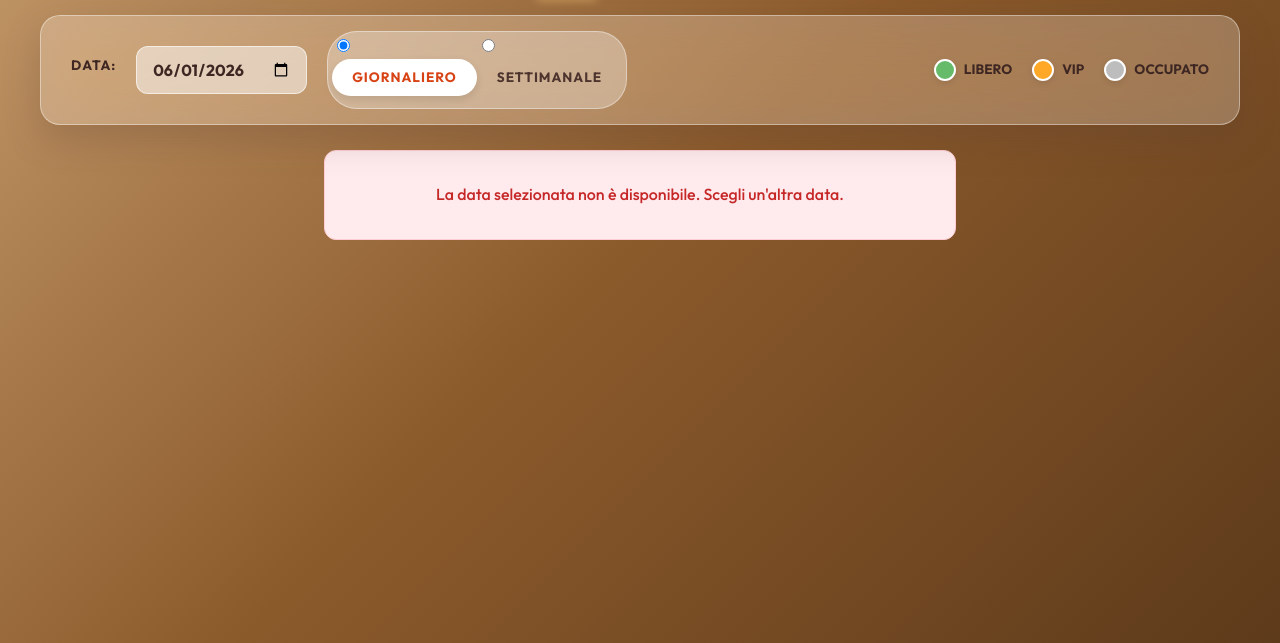
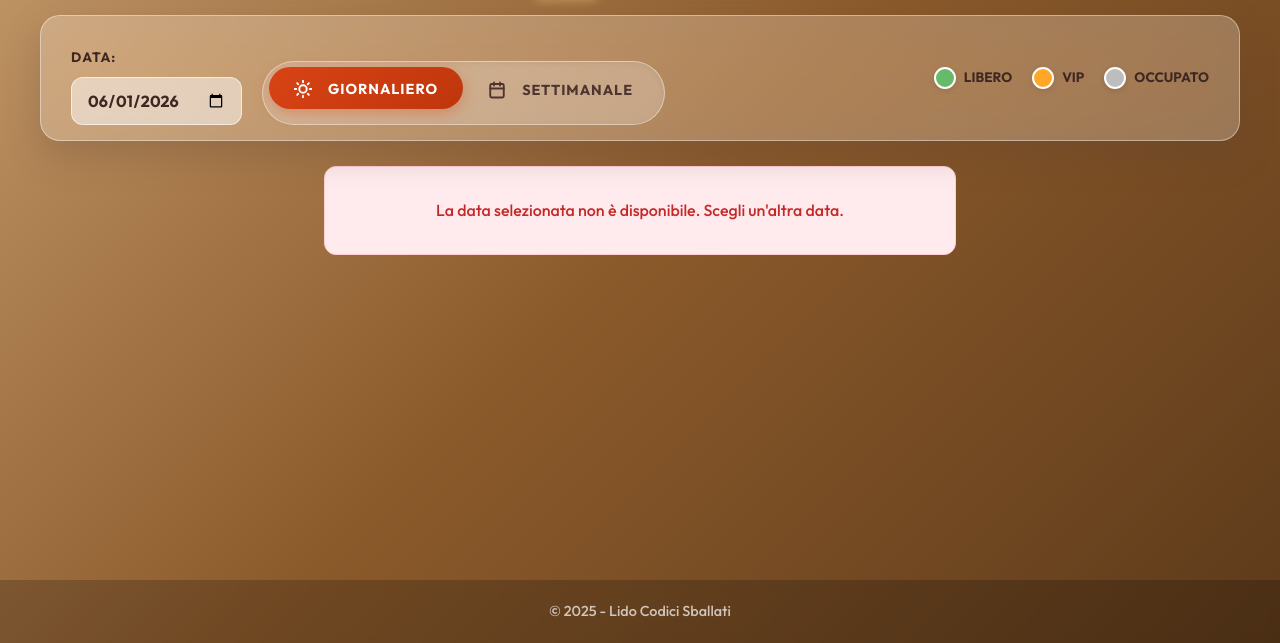
Before and after one commit to DavideDelli/ProgettoOmbrelloni, a PHP site: page /mappa.php in a window 1280 px wide. Shown: the part 157-800 px from the top of the page. Run offline with PHP 8.4, Linux system fonts and the light colour scheme; the visitor is signed in with stand-in values (Sample User, id 1); data that the repository does not hold is empty.

Commit message:
grafica pt3

```diff
--- a/admin/partials/header.php
+++ b/admin/partials/header.php
@@ -77,7 +77,7 @@
         <a href="index.php">Dashboard</a>
         <a href="gestione_tariffe.php">Gestione Tariffe</a>
         <a href="gestione_date.php">Gestione Date</a>
-        <a href="../index.php" target="_blank">Vedi Sito</a>
+        <a href="../index.php" target="_blank">Torna Al Sito</a>
         <a href="logout.php">Logout</a>
     </nav>
     <main>
--- a/assets/css/stile.css
+++ b/assets/css/stile.css
@@ -95,6 +95,8 @@
 .control-panel {
     display: flex; justify-content: space-between; align-items: center;
     padding: 15px 30px; margin: 15px auto;
+    flex-wrap: wrap; /* Aggiunto per schermi piccoli */
+    gap: 20px;
 }
 
 .glass-panel h1, .glass-panel h2, .glass-panel h3 {
@@ -198,12 +200,70 @@
 .pos-numero-dx .ombrellone-numero { left: 130%; top: 50%; transform: translateY(-50%); }
 .pos-numero-sx .ombrellone-numero { right: 130%; top: 50%; transform: translateY(-50%); }
 
-/* Controlli Mappa */
-.search-group form { display: flex; align-items: center; gap: 20px; }
-.radio-group { background: rgba(255, 255, 255, 0.3); padding: 4px; border-radius: 30px; display: flex; border: 1px solid rgba(255,255,255,0.4); }
-.radio-option span { display: block; padding: 8px 20px; border-radius: 25px; font-size: 0.85rem; font-weight: 600; color: #4e342e; transition: all 0.3s; }
-.radio-option input:checked + span { background: #fff; color: #d84315; box-shadow: 0 4px 10px rgba(0,0,0,0.1); }
-.legend-group { display: flex; gap: 20px; }
+/* Controlli Mappa - MODIFICATO */
+.search-group form { display: flex; align-items: flex-end; gap: 20px; flex-wrap: wrap; }
+
+.radio-group {
+    background: rgba(255, 255, 255, 0.25);
+    padding: 6px;
+    border-radius: 50px;
+    display: inline-flex;
+    border: 1px solid rgba(255,255,255,0.4);
+    box-shadow: inset 0 2px 6px rgba(0,0,0,0.05);
+}
+
+.radio-option { margin: 0; position: relative; cursor: pointer; }
+
+/* Nascondiamo il radio button nativo mantenendo l'accessibilità */
+.radio-option input[type="radio"] {
+    position: absolute;
+    opacity: 0;
+    width: 0;
+    height: 0;
+}
+
+/* Stile del bottone visuale */
+.radio-option span {
+    display: flex;
+    align-items: center;
+    justify-content: center;
+    gap: 8px; /* Spazio tra icona e testo */
+    padding: 10px 24px;
+    border-radius: 40px;
+    font-size: 0.9rem;
+    font-weight: 600;
+    color: #4e342e;
+    transition: all 0.3s cubic-bezier(0.25, 0.8, 0.25, 1);
+    white-space: nowrap;
+}
+
+/* Icone SVG dentro lo span */
+.radio-option span svg {
+    width: 18px;
+    height: 18px;
+    stroke: currentColor;
+    stroke-width: 2.5;
+    fill: none;
+    transition: transform 0.3s ease;
+}
+
+/* Hover */
+.radio-option:hover span {
+    background: rgba(255, 255, 255, 0.15);
+    color: #3e2723;
+}
+.radio-option:hover span svg { transform: scale(1.1); }
+
+/* Stato ATTIVO (Checked) */
+.radio-option input:checked + span {
+    background: linear-gradient(135deg, #d84315, #bf360c);
+    color: #fff;
+    box-shadow: 0 4px 15px rgba(216, 67, 21, 0.35);
+    transform: translateY(-1px);
+}
+
+/* Legenda */
+.legend-group { display: flex; gap: 20px; flex-wrap: wrap; }
 .legend-item { display: flex; align-items: center; gap: 8px; font-weight: 600; font-size: 0.85rem; text-transform: uppercase; color: #3e2723; }
 .legend-box { width: 18px; height: 18px; border-radius: 50%; border: 2px solid #fff; box-shadow: 0 2px 6px rgba(0,0,0,0.1); }
 .legend-box.disponibile { background: #66bb6a; }
--- a/index.php
+++ b/index.php
@@ -23,7 +23,7 @@
     </nav>
     <main>
         <div class="glass-panel" style="text-align: center; padding: 50px 30px; margin-top: 5vh;">
-            <h1 style="font-size: 3rem; margin-bottom: 20px;">LUSSO E RELAX</h1>
+            <h1 style="font-size: 3rem; margin-bottom: 20px;">LIDO CODICI SBALLATI</h1>
             <p style="font-size: 1.3rem; color: #5d4037; margin-bottom: 40px;">
                 La tua oasi esclusiva ti aspetta.
                 <br>Prenota il tuo posto al sole con un click.
--- a/mappa.php
+++ b/mappa.php
@@ -73,6 +73,30 @@
     <meta name="viewport" content="width=device-width, initial-scale=1.0">
     <title>Mappa Spiaggia - Lido Codici Sballati</title>
     <link rel="stylesheet" href="assets/css/stile.css?v=<?= time() ?>">
+    <style>
+        /* FIX DEFINITIVO CENTRATURA BUTTONS */
+        .radio-option span {
+            display: flex !important;
+            align-items: center !important;
+            justify-content: center !important;
+            height: 42px !important; /* Altezza fissa per il bottone */
+            padding: 0 25px !important; /* Padding solo laterale */
+            box-sizing: border-box !important;
+        }
+
+        /* Spinge fisicamente il contenuto (testo+icona) verso il basso */
+        /* Questo compensa l'effetto ottico del font maiuscolo */
+        .radio-option span svg,
+        .radio-option span {
+             padding-top: 3px !important;
+        }
+
+        .radio-option span svg {
+            margin-right: 8px;
+            margin-top: -1px; /* Micro-adjustment per allineare l'icona al testo */
+            padding-top: 0 !important; /* Reset padding su icona per non raddoppiarlo */
+        }
+    </style>
 </head>
 <body>
 <div class="container">
@@ -87,18 +111,31 @@
     <div class="control-panel">
         <div class="search-group">
             <form method="GET" action="mappa.php">
+                <div>
                     <label for="data_ricerca">DATA:</label>
                     <input type="date" id="data_ricerca" name="data_ricerca" value="<?= htmlspecialchars($data_selezionata) ?>" required onchange="this.form.submit()" />
+                </div>
 
+                <div>
+                     <label style="visibility: hidden;">TIPO:</label> <!-- Spacer Label -->
                     <div class="radio-group">
                         <label class="radio-option">
                             <input type="radio" name="tipo_prenotazione" value="giornaliero" onchange="this.form.submit()" <?= $tipo_prenotazione === 'giornaliero' ? 'checked' : '' ?>>
-                        <span>Giornaliero</span>
+                            <span>
+                                <!-- Icona Sole -->
+                                <svg viewBox="0 0 24 24" width="20" height="20" stroke="currentColor" stroke-width="2" stroke-linecap="round" stroke-linejoin="round"><circle cx="12" cy="12" r="5"></circle><line x1="12" y1="1" x2="12" y2="3"></line><line x1="12" y1="21" x2="12" y2="23"></line><line x1="4.22" y1="4.22" x2="5.64" y2="5.64"></line><line x1="18.36" y1="18.36" x2="19.78" y2="19.78"></line><line x1="1" y1="12" x2="3" y2="12"></line><line x1="21" y1="12" x2="23" y2="12"></line><line x1="4.22" y1="19.78" x2="5.64" y2="18.36"></line><line x1="18.36" y1="5.64" x2="19.78" y2="4.22"></line></svg>
+                                Giornaliero
+                            </span>
                         </label>
                         <label class="radio-option">
                             <input type="radio" name="tipo_prenotazione" value="settimanale" onchange="this.form.submit()" <?= $tipo_prenotazione === 'settimanale' ? 'checked' : '' ?>>
-                        <span>Settimanale</span>
+                            <span>
+                                <!-- Icona Calendario -->
+                                <svg viewBox="0 0 24 24" width="20" height="20" stroke="currentColor" stroke-width="2" stroke-linecap="round" stroke-linejoin="round"><rect x="3" y="4" width="18" height="18" rx="2" ry="2"></rect><line x1="16" y1="2" x2="16" y2="6"></line><line x1="8" y1="2" x2="8" y2="6"></line><line x1="3" y1="10" x2="21" y2="10"></line></svg>
+                                Settimanale
+                            </span>
                         </label>
+                    </div>
                 </div>
             </form>
         </div>
@@ -124,13 +161,13 @@
                 </div>
 
                 <div class="sabbia">
-                    <div class="wooden-path" style="left: 25%;"></div>
-                    <div class="wooden-path" style="left: 50%;"></div>
-                    <div class="wooden-path" style="left: 75%;"></div>
+                    <!-- PASSERELLE: bottom: 40px per toccare la strada -->
+                    <div class="wooden-path" style="left: 25%; bottom: 40px;"></div>
+                    <div class="wooden-path" style="left: 50%; bottom: 40px;"></div>
+                    <div class="wooden-path" style="left: 75%; bottom: 40px;"></div>
 
-                    <div class="avenue-container">
-                        <div class="road"></div>
-                        <div class="sidewalk"></div>
+                    <div class="avenue-container" style="height: 40px;">
+                        <div class="sidewalk" style="bottom: 0; height: 100%;"></div>
                     </div>
 
                     <div class="ombrelloni-container">
@@ -138,7 +175,10 @@
                         $labels = ['A' => 13, 'B' => 38, 'C' => 63, 'D' => 88];
                         foreach ($labels as $settore => $left_pos):
                         ?>
-                            <div class="settore-label" style="left: <?= $left_pos ?>%;"> <?= $settore ?></div>
+                            <div style="position: absolute; top: 0; left: <?= $left_pos ?>%; transform: translateX(-50%); text-align: center; pointer-events: none; z-index: 5;">
+                                <div style="font-size: 1rem; font-weight: 700; color: rgba(62, 39, 35, 0.4); letter-spacing: 2px; text-transform: uppercase; margin-top: 15px;">SETTORE</div>
+                                <div style="font-size: 6rem; font-family: 'Times New Roman', serif; font-weight: 900; color: rgba(62, 39, 35, 0.15); line-height: 0.8;"><?= $settore ?></div>
+                            </div>
                         <?php
                         endforeach;
 
@@ -174,6 +214,7 @@
             </div>
         <?php endif; ?>
     </main>
+    <footer>© 2025 - Lido Codici Sballati</footer>
 </div>
 </body>
 </html>
--- a/src/db_connection.php
+++ b/src/db_connection.php
@@ -3,7 +3,7 @@
 $host = 'localhost';
 $dbname = 'my_ombrelloni';
 $user = 'root';
-$password = '7733';
+$password = '2910';
 
 $dsn = "mysql:host=$host;dbname=$dbname;charset=utf8mb4";
 $options = [
```
Lines whose indentation alone changed are shown as unchanged.
